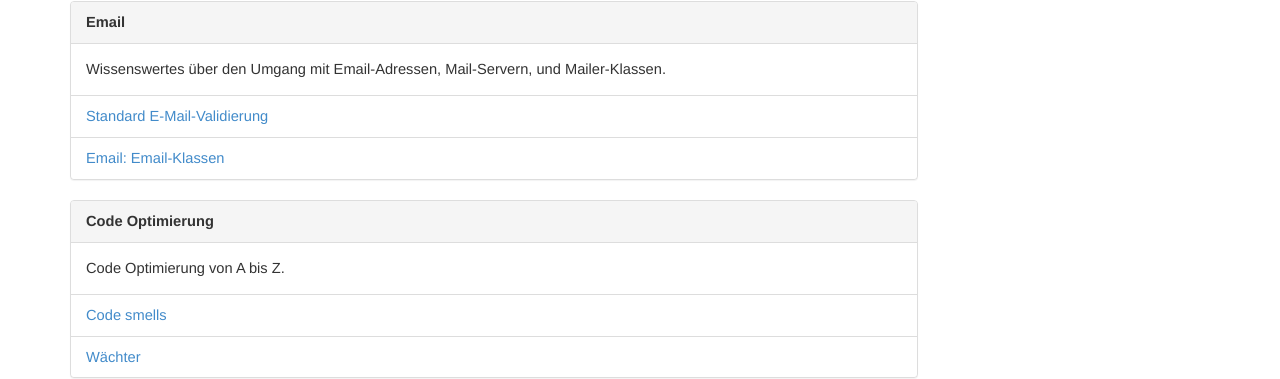
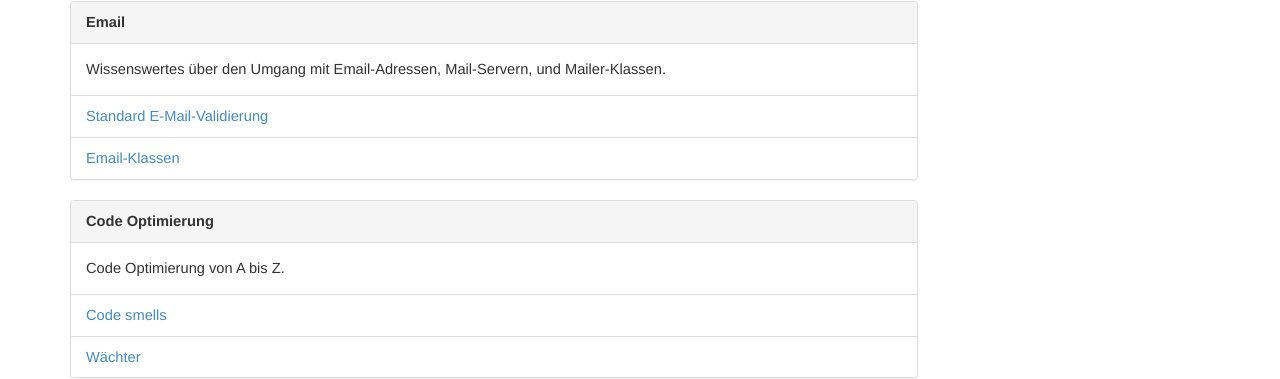
Before and after one commit to php-de/php-de.github.io, a Jekyll site: the page built from index.md, in a window 1280 px wide. Shown: the part 252-631 px from the top of the page. Built offline with Jekyll 4.4.1, drawn with Linux system fonts in a browser that asks for light colours.

Commit message:
Update index.md

```diff
--- a/index.md
+++ b/index.md
@@ -13,7 +13,7 @@ pageSections:
             -   name: "Standard E-Mail-Validierung"
                 url: /email/standard-mail-validation.html
 
-            -   name: "Email: Email-Klassen"
+            -   name: "Email-Klassen"
                 url: /email/email-class.html
 
     -   name: "Code Optimierung"
```
